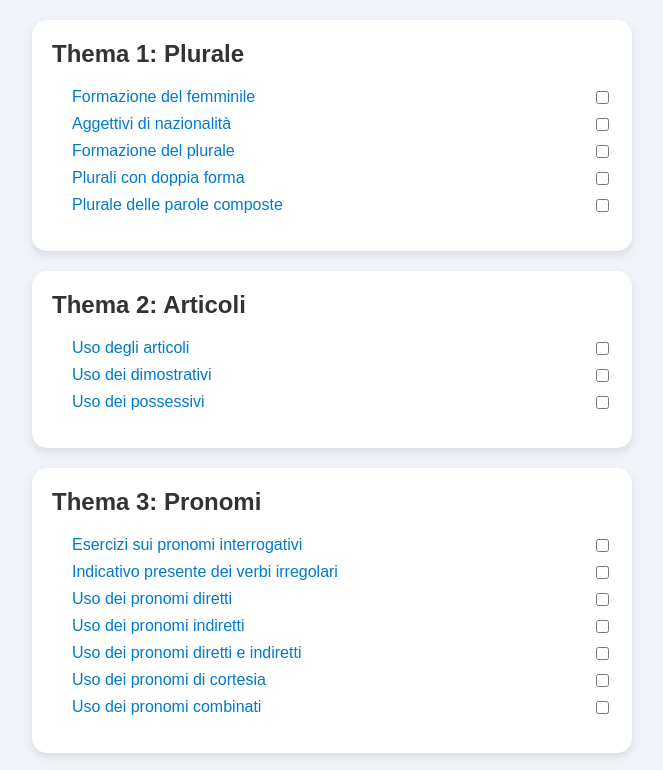
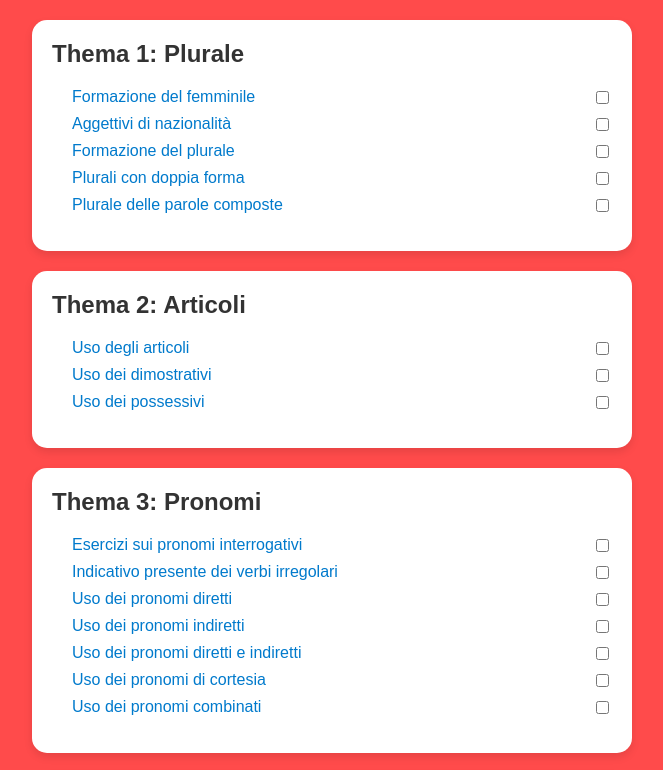
Before and after one commit to Simonfurlan/impariamo, a plain HTML site: page index.html in a window 1280 px wide. Shown: the top 770 px of the page, without its empty margins (308-971 px from the left). Drawn offline with Linux system fonts and the light colour scheme; no server answers.

Commit message:
Update index.html

```diff
--- a/index.html
+++ b/index.html
@@ -2,11 +2,11 @@
 <html lang="de">
 <head>
   <meta charset="UTF-8">
-  <title>Themenübersicht</title>
+  <title>Impariamo</title>
   <style>
     body {
       font-family: Arial, sans-serif;
-      background: #f0f4f8;
+      background: #ff4b4b;
       display: flex;
       justify-content: center;
       align-items: center;
```
